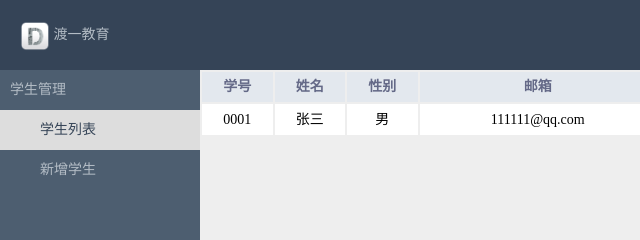
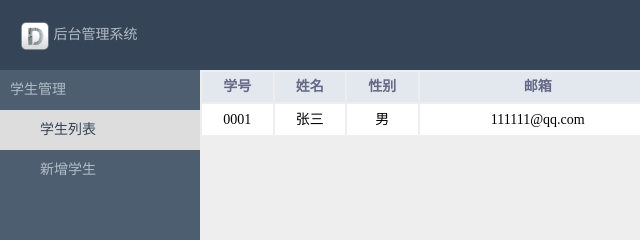
Before and after one commit to Sunny-117/Background-management-system, a plain HTML site: page index.html in a window 1280 px wide. Shown: the top 240 px of the page, 0-640 px from the left. Drawn offline with Linux system fonts and the light colour scheme; no server answers.

Commit message:
Update index.html

```diff
--- a/index.html
+++ b/index.html
@@ -10,7 +10,7 @@
 
 <body>
     <!--
-            学生管理系统
+            后台管理系统
             功能点：增删查改
                 1. 新增学生 ---》 表单 form
                        - 表单提交功能 需要校验规则
@@ -33,7 +33,7 @@
      -->
     <div class="header">
         <img src="./images/logo.png" alt="">
-        <span>渡一教育</span>
+        <span>后台管理系统</span>
     </div>
     <dl class="menu">
         <dt>学生管理</dt>
```
